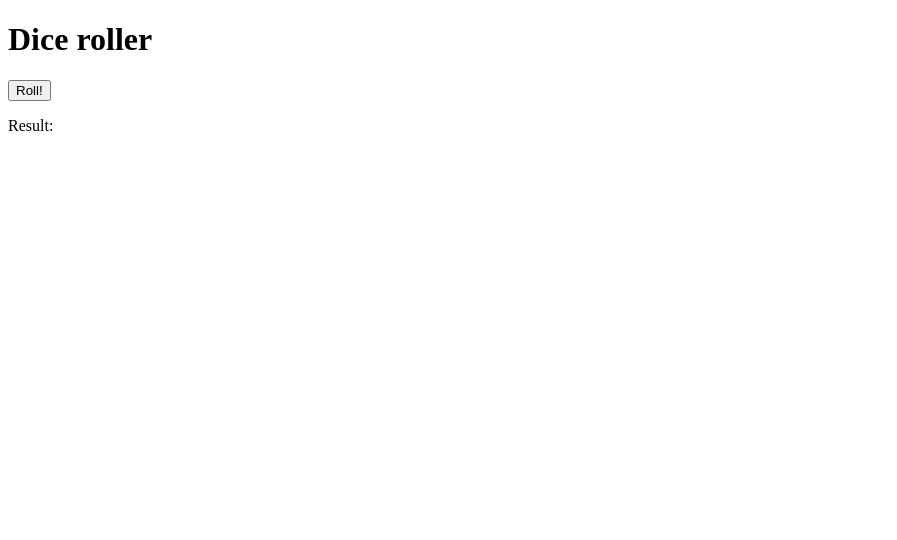
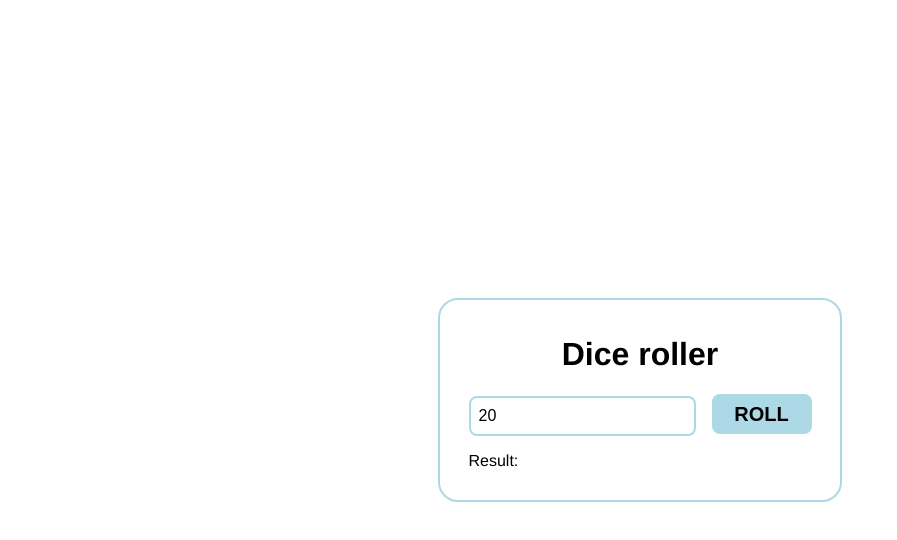
Before and after one commit to Kehos/react-mini-apps, a plain HTML site: page dice-roller/index.html in a window 1280 px wide. Shown: the whole page, without its empty margins (0-897 px from the left). Drawn offline with nearby package versions, Linux system fonts and the light colour scheme.

Commit message:
Added some styles and an input to set die faces

```diff
--- a/dice-roller/index.html
+++ b/dice-roller/index.html
@@ -5,6 +5,7 @@
     <meta name="viewport" content="width=device-width, initial-scale=1.0">
     <meta http-equiv="X-UA-Compatible" content="IE=Edge,chrome=1">
     <title>React example: Dice roller</title>
+    <link rel="stylesheet" href="style.css" />
 
     <!-- React -->
     <script src="https://unpkg.com/react@18/umd/react.development.js" crossorigin></script>
@@ -23,20 +24,31 @@
       // React useState
       const useState = React.useState;
 
-      const Dice = params => {
-        const [ diceResult, diceUpdate ] = useState(0);
+      const Die = params => {
+        const [ dieResult, dieUpdate ] = useState(0);
+        const [ facesValue, facesUpdate  ] = useState(20);
+
+        // Only apply change if value > 0
+        const facesChange = event => {
+          if (!isNaN(event.target.value) && parseInt(event.target.value, 10) > 0) {
+            facesUpdate(event.target.value);
+          } else {
+            facesUpdate(0);
+          }
+        }
 
         return (
           <div>
-            <button onClick={ () => diceUpdate( Math.floor(Math.random() * ( params.faces )) + 1 ) }>Roll!</button>
+            <input type="text" name="faces" onChange={ facesChange } value={ facesValue } />
+            <button onClick={ () => dieUpdate( Math.floor(Math.random() * ( facesValue )) + 1 ) }>Roll</button>
             <br />
-            <p>Result: { diceResult > 0 ? diceResult : '' }</p>
+            <p>Result: { dieResult > 0 ? dieResult : '' }</p>
           </div>
         );
       };
 
       ReactDOM.render(
-        <Dice faces={ 20 } />,
+        <Die />,
         $app
       );
     </script>
--- /dev/null
+++ b/dice-roller/style.css
@@ -0,0 +1,50 @@
+html {
+  font-family: 'Helvetica';
+  height: 100%;
+  display: flex;
+  align-items: center;
+}
+
+body {
+  width: 400px;
+  height: 200px;
+  margin: 0 auto;
+  display: flex;
+  flex-direction: column;
+  align-items: center;
+  justify-content: center;
+  border: 2px solid lightblue;
+  border-radius: 20px;
+}
+
+input, p {
+  font-size: 16px;
+}
+
+input {
+  height: 36px;
+  border-radius: 8px;
+  border: 2px solid lightblue;
+  margin-right: 16px;
+  padding: 0 8px;
+}
+
+button {
+  width: 100px;
+  background-color: lightblue;
+  border: none;
+  height: 40px;
+  border-radius: 8px;
+  font-size: 20px;
+  font-weight: bold;
+  text-transform: uppercase;
+  cursor: pointer;
+}
+
+button:hover {
+  opacity: 0.8;
+}
+
+p {
+  margin: 16px 0;
+}
```
